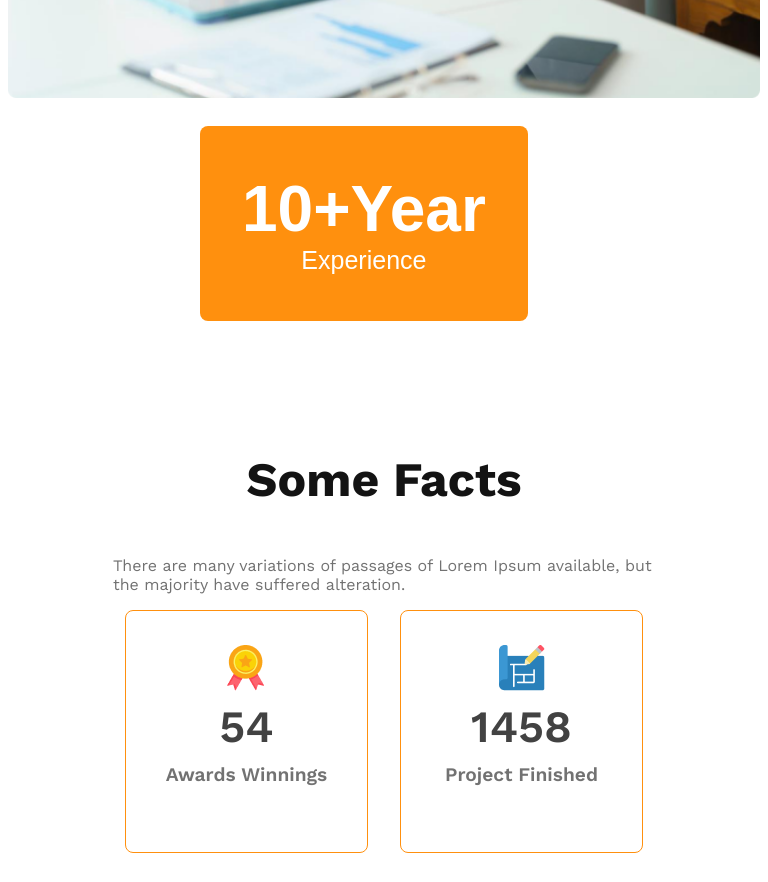
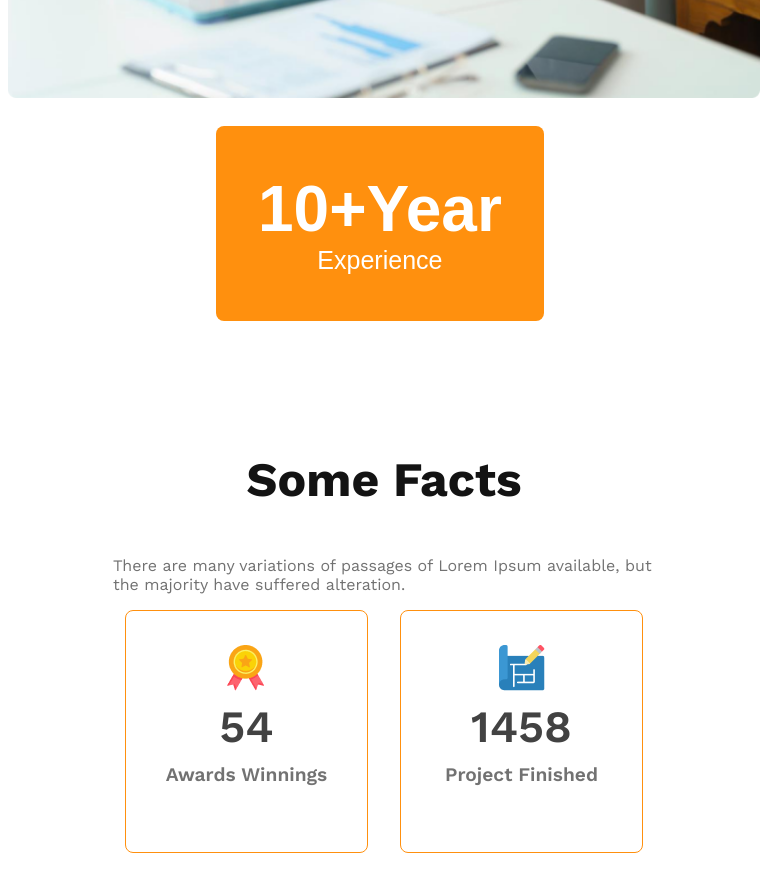
Before and after one commit to Prottoy-roy/architects, a plain HTML site: page index.html in a window 768 px wide. Shown: the part 4320-5202 px from the top of the page. Drawn offline with nearby package versions, Linux system fonts and the light colour scheme.

Commit message:
add margin

```diff
--- a/style/architects.css
+++ b/style/architects.css
@@ -272,6 +272,6 @@ main {
   }
   #experience-btn {
     margin-top:1.5rem;
-    margin-left:12rem;
+    margin-left:13rem;
   }
 }
```
